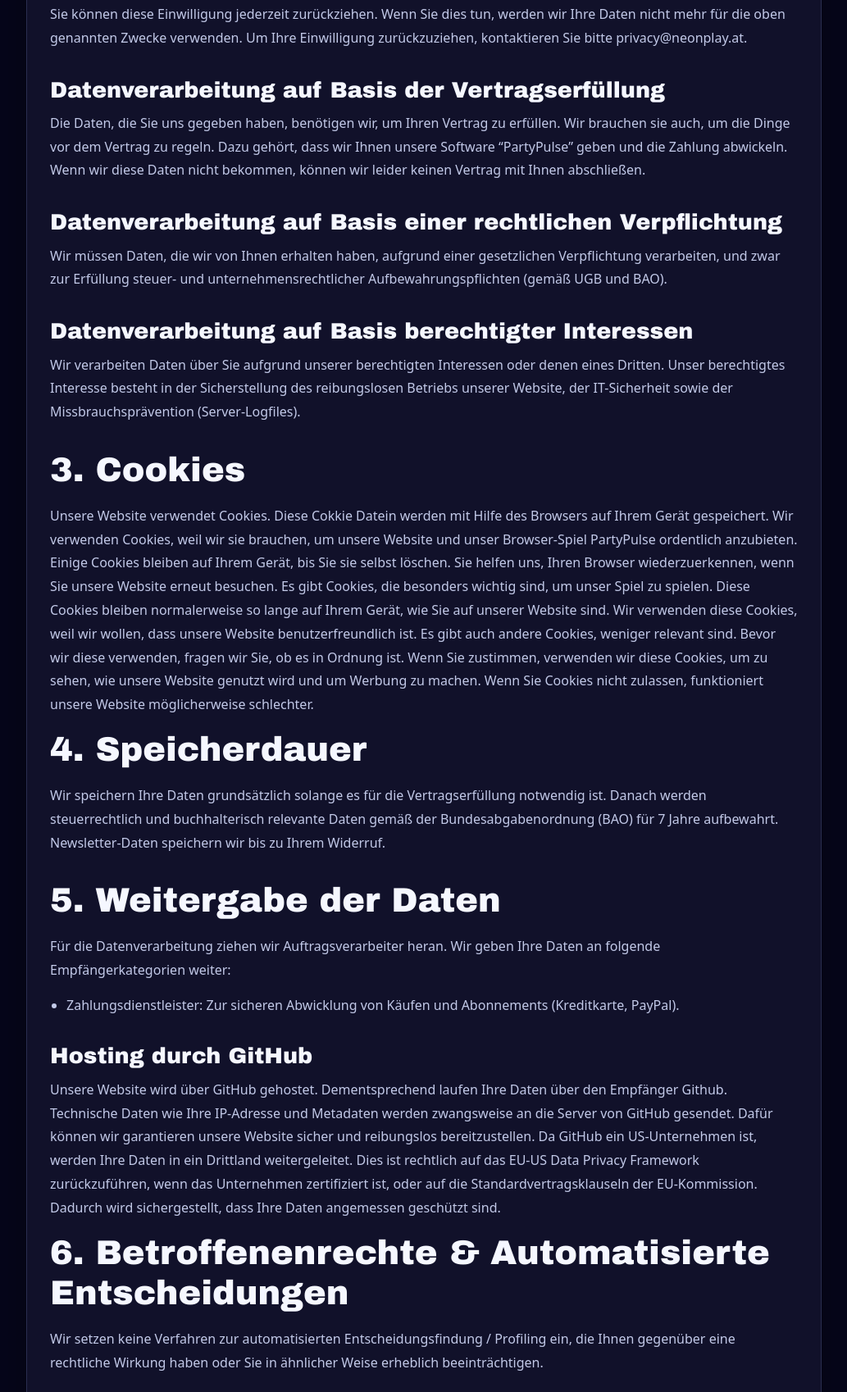
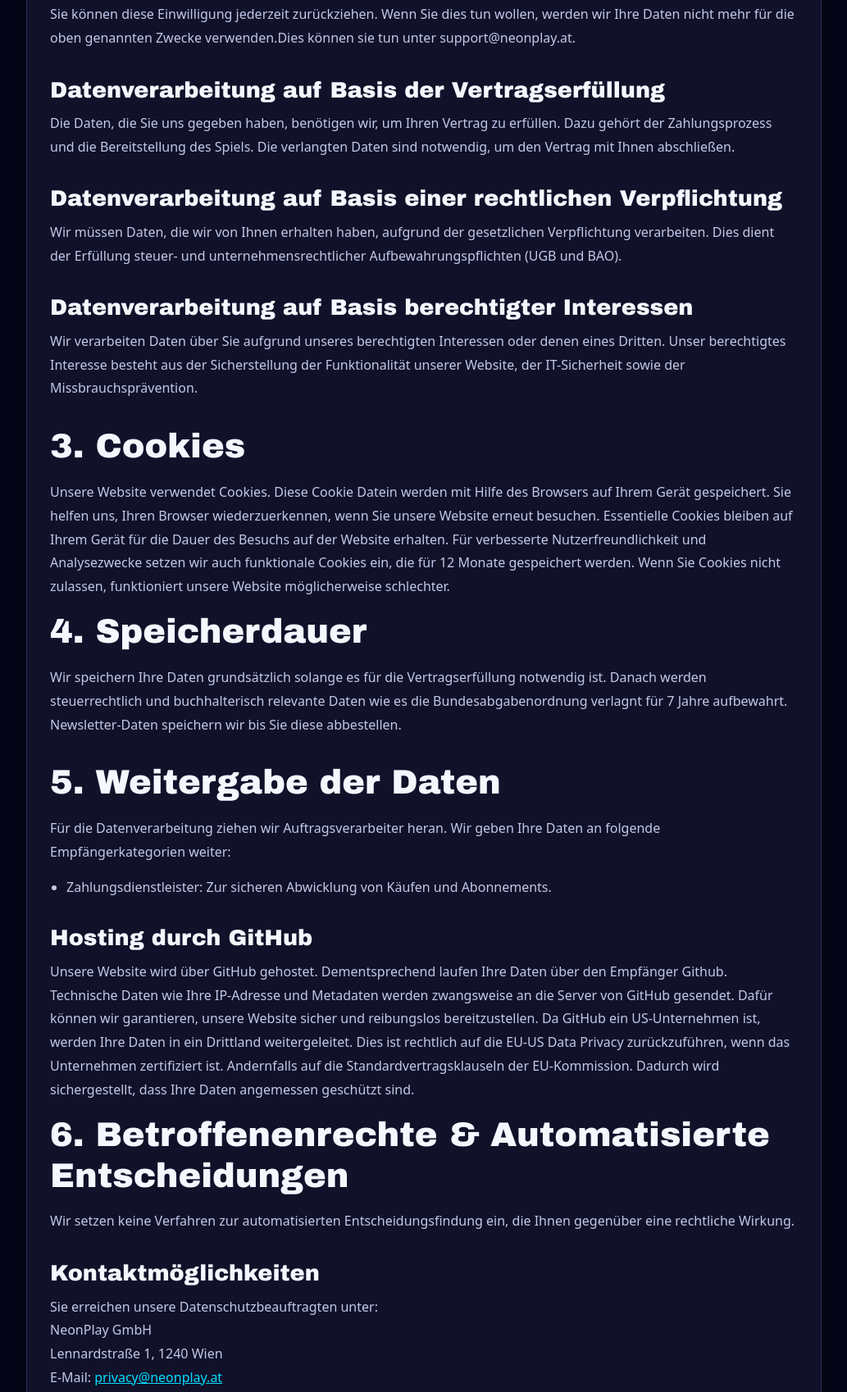
Before and after one commit to casco111/Recht_Praxisbeispiel, a plain HTML site: page privacy.html in a window 1280 px wide. Shown: the part 984-2682 px from the top of the page at 82% size, without its empty margins (123-1156 px from the left). Drawn offline with Linux system fonts and the light colour scheme.

Commit message:
clean up

```diff
--- a/privacy.html
+++ b/privacy.html
@@ -48,7 +48,7 @@
           <li><a class="nav-link" href="about.html">Über uns</a></li>
           <li><a class="nav-link" href="license.html">Lizenz & Urheberrecht</a></li>
           <li><a class="nav-link active" href="privacy.html" aria-current="page">Datenschutz</a></li>
-                    <li><a class="nav-link" href="contact.html">Kontakt & Impressum</a></li>
+          <li><a class="nav-link" href="contact.html">Kontakt & Impressum</a></li>
 
           <li><a class="nav-link" href="accessibility.html">Barrierefreiheit</a></li>
           <li></li>
@@ -87,66 +87,59 @@
             <li>Für eigene Werbezwecke, zur Zusendung von Angeboten, Werbeprospekten und Newslettern (in elektronischer
               Form).</li>
           </ul>
-          <p style="margin-bottom: 24px;">Sie können diese Einwilligung jederzeit zurückziehen. Wenn Sie dies tun,
-            werden wir Ihre Daten nicht mehr für die oben genannten Zwecke verwenden. Um Ihre Einwilligung
-            zurückzuziehen, kontaktieren Sie bitte privacy@neonplay.at.</p>
+          <p style="margin-bottom: 24px;">Sie können diese Einwilligung jederzeit zurückziehen. Wenn Sie dies tun wollen,
+            werden wir Ihre Daten nicht mehr für die oben genannten Zwecke verwenden.Dies können sie tun unter support@neonplay.at.</p>
 
           <h3 style="margin-bottom: 8px;">Datenverarbeitung auf Basis der Vertragserfüllung</h3>
           <p style="margin-bottom: 24px;">Die Daten, die Sie uns gegeben haben, benötigen wir, um Ihren Vertrag zu
             erfüllen.
-            Wir brauchen sie auch, um die Dinge vor dem Vertrag zu regeln.
-            Dazu gehört, dass wir Ihnen unsere Software “PartyPulse” geben und die Zahlung abwickeln.
-            Wenn wir diese Daten nicht bekommen, können wir leider keinen Vertrag mit Ihnen abschließen.</p>
+            Dazu gehört der Zahlungsprozess und die Bereitstellung des Spiels.
+            Die verlangten Daten sind notwendig, um den Vertrag mit Ihnen abschließen.</p>
           <h3 style="margin-bottom: 8px;">Datenverarbeitung auf Basis einer rechtlichen Verpflichtung</h3>
-          <p style="margin-bottom: 24px;">Wir müssen Daten, die wir von Ihnen erhalten haben, aufgrund einer
-            gesetzlichen Verpflichtung verarbeiten, und zwar zur Erfüllung steuer- und unternehmensrechtlicher
-            Aufbewahrungspflichten (gemäß UGB und BAO).</p>
+          <p style="margin-bottom: 24px;">Wir müssen Daten, die wir von Ihnen erhalten haben, aufgrund der
+            gesetzlichen Verpflichtung verarbeiten. Dies dient der Erfüllung steuer- und unternehmensrechtlicher
+            Aufbewahrungspflichten (UGB und BAO).</p>
 
           <h3 style="margin-bottom: 8px;">Datenverarbeitung auf Basis berechtigter Interessen</h3>
-          <p style="margin-bottom: 32px;">Wir verarbeiten Daten über Sie aufgrund unserer berechtigten Interessen oder
-            denen eines Dritten. Unser berechtigtes Interesse besteht in der Sicherstellung des reibungslosen Betriebs
-            unserer Website, der IT-Sicherheit sowie der Missbrauchsprävention (Server-Logfiles).</p>
+          <p style="margin-bottom: 32px;">Wir verarbeiten Daten über Sie aufgrund unseres berechtigten Interessen oder
+            denen eines Dritten. Unser berechtigtes Interesse besteht aus der Sicherstellung der Funktionalität
+            unserer Website, der IT-Sicherheit sowie der Missbrauchsprävention.</p>
 
           <h2 style="margin-bottom: 16px;">3. Cookies</h2>
-          <p style="margin-bottom: 16px;">Unsere Website verwendet Cookies. Diese Cokkie Datein werden mit Hilfe des Browsers auf Ihrem Gerät gespeichert.
-            Wir verwenden Cookies, weil wir sie brauchen, um unsere Website und unser Browser-Spiel PartyPulse
-            ordentlich anzubieten. Einige Cookies bleiben auf Ihrem Gerät, bis Sie sie selbst löschen. Sie helfen uns,
+          <p style="margin-bottom: 16px;">Unsere Website verwendet Cookies. Diese Cookie Datein werden mit Hilfe des
+            Browsers auf Ihrem Gerät gespeichert. Sie helfen uns,
             Ihren Browser wiederzuerkennen, wenn Sie unsere Website erneut besuchen.
-            Es gibt Cookies, die besonders wichtig sind, um unser Spiel zu spielen. Diese Cookies bleiben normalerweise
-            so lange auf Ihrem Gerät, wie Sie auf unserer Website sind. Wir verwenden diese Cookies, weil wir wollen,
-            dass unsere Website benutzerfreundlich ist.
-            Es gibt auch andere Cookies, weniger relevant sind. Bevor wir diese verwenden, fragen wir Sie, ob es in
-            Ordnung ist. Wenn Sie zustimmen, verwenden wir diese Cookies, um zu sehen, wie unsere Website genutzt wird
-            und um Werbung zu machen.
+            Essentielle Cookies bleiben auf Ihrem Gerät für die Dauer des Besuchs auf der Website erhalten. Für verbesserte Nutzerfreundlichkeit
+            und Analysezwecke setzen wir auch funktionale Cookies ein, die für 12 Monate gespeichert werden.
             Wenn Sie Cookies nicht zulassen, funktioniert unsere Website möglicherweise schlechter.</p>
           <h2 style="margin-bottom: 16px;">4. Speicherdauer</h2>
           <p style="margin-bottom: 32px;">Wir speichern Ihre Daten grundsätzlich solange es für die Vertragserfüllung
-            notwendig ist. Danach werden steuerrechtlich und buchhalterisch relevante Daten gemäß der
-            Bundesabgabenordnung (BAO) für 7 Jahre aufbewahrt. Newsletter-Daten speichern wir bis zu Ihrem Widerruf.</p>
+            notwendig ist. Danach werden steuerrechtlich und buchhalterisch relevante Daten wie es die
+            Bundesabgabenordnung verlagnt für 7 Jahre aufbewahrt. Newsletter-Daten speichern wir bis Sie diese abbestellen.</p>
 
 
           <h2 style="margin-bottom: 16px;">5. Weitergabe der Daten</h2>
           <p>Für die Datenverarbeitung ziehen wir Auftragsverarbeiter heran. Wir geben Ihre Daten an folgende
             Empfängerkategorien weiter:</p>
           <ul style="margin-left: 20px; margin-bottom: 16px; color: var(--muted);">
-            <li>Zahlungsdienstleister: Zur sicheren Abwicklung von Käufen und Abonnements (Kreditkarte, PayPal).</li>
+            <li>Zahlungsdienstleister: Zur sicheren Abwicklung von Käufen und Abonnements.</li>
           </ul>
 
           <h3 style="margin-bottom: 8px;">Hosting durch GitHub</h3>
-          <p style="margin-bottom: 16px;">Unsere Website wird über GitHub gehostet. Dementsprechend laufen Ihre Daten über den Empfänger Github.
-          Technische Daten wie Ihre IP-Adresse und Metadaten werden zwangsweise an die Server von GitHub gesendet. Dafür
-          können wir garantieren unsere Website sicher und reibungslos bereitzustellen. Da GitHub ein US-Unternehmen
-          ist, werden Ihre Daten in ein Drittland weitergeleitet. Dies ist rechtlich auf das EU-US Data Privacy
-          Framework zurückzuführen, wenn das Unternehmen zertifiziert ist, oder auf die Standardvertragsklauseln der
-          EU-Kommission. Dadurch wird sichergestellt, dass Ihre Daten angemessen geschützt sind.</p>
+          <p style="margin-bottom: 16px;">Unsere Website wird über GitHub gehostet. Dementsprechend laufen Ihre Daten
+            über den Empfänger Github.
+            Technische Daten wie Ihre IP-Adresse und Metadaten werden zwangsweise an die Server von GitHub gesendet.
+            Dafür können wir garantieren, unsere Website sicher und reibungslos bereitzustellen. Da GitHub ein US-Unternehmen
+            ist, werden Ihre Daten in ein Drittland weitergeleitet. Dies ist rechtlich auf die EU-US Data Privacy
+            zurückzuführen, wenn das Unternehmen zertifiziert ist. Andernfalls auf die Standardvertragsklauseln der
+            EU-Kommission. Dadurch wird sichergestellt, dass Ihre Daten angemessen geschützt sind.</p>
 
           <h2 style="margin-bottom: 16px;">6. Betroffenenrechte & Automatisierte Entscheidungen</h2>
-          <p style="margin-bottom: 16px;">Wir setzen keine Verfahren zur automatisierten Entscheidungsfindung /
-            Profiling ein, die Ihnen gegenüber eine rechtliche Wirkung haben oder Sie in ähnlicher Weise erheblich
-            beeinträchtigen.</p>
+          <p style="margin-bottom: 16px;">Wir setzen keine Verfahren zur automatisierten Entscheidungsfindung
+             ein, die Ihnen gegenüber eine rechtliche Wirkung.</p>
 
           <h3 style="margin-bottom: 8px;">Kontaktmöglichkeiten</h3>
-          <p style="margin-bottom: 16px;">Sie erreichen uns unter folgenden Kontaktdaten:<br>
+          <p style="margin-bottom: 16px;">Sie erreichen unsere Datenschutzbeauftragten unter:<br>
             NeonPlay GmbH<br>
             Lennardstraße 1, 1240 Wien<br>
             E-Mail: <a href="mailto:privacy@neonplay.at">privacy@neonplay.at</a>
--- a/script.js
+++ b/script.js
@@ -146,9 +146,3 @@ document.addEventListener('keydown', e => {
     closeModal();
   }
 });
-
-//sound
-// 1. Audio-Objekt erstellen und den Pfad zur Sound-Datei angeben
-//const mySound = new Audio('audios/partySound.mp3');
-
-//mySound.play();
```
Also changed, not shown: accessibility.html (+5 -4 lines), contact.html (+36 -21 lines), license.html (+9 -11 lines).
